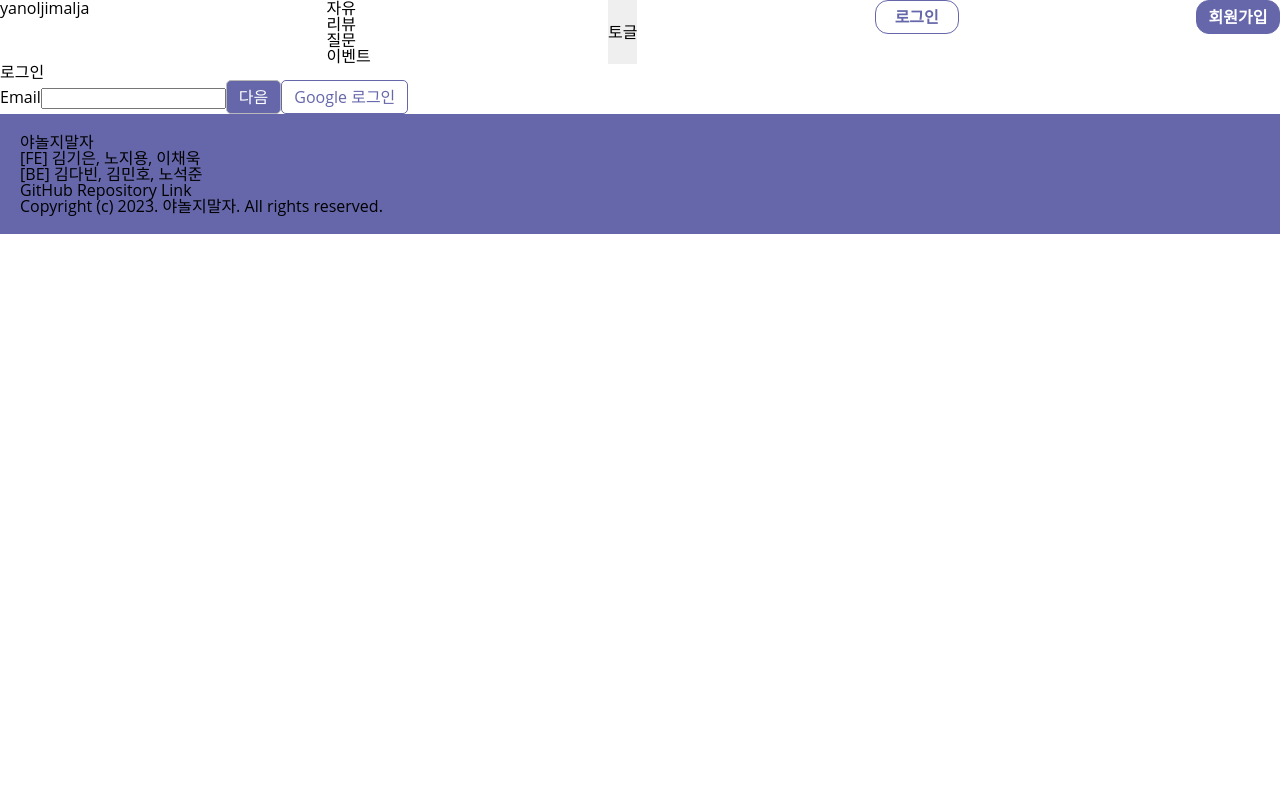
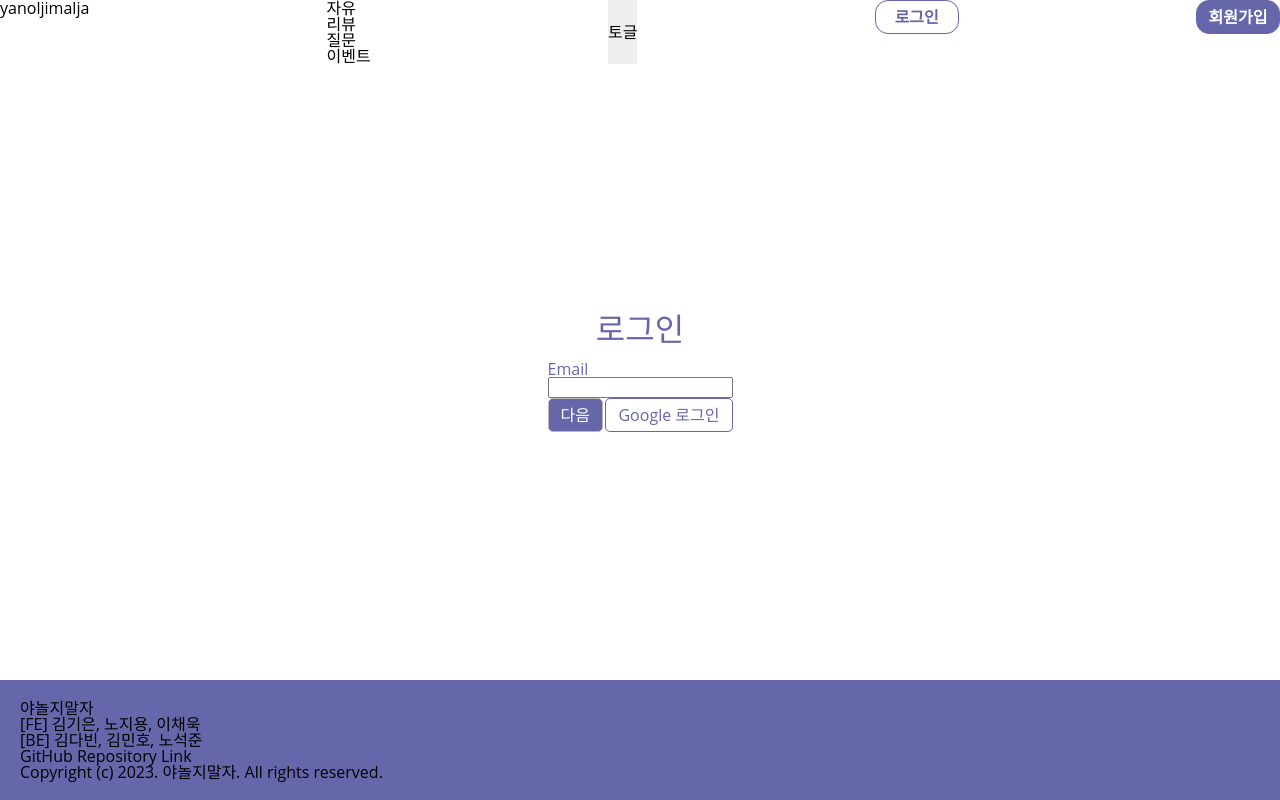
Before and after one commit to codestates-seb/seb42_main_027, a React (Create React App) app in the folder client/: page /login in a window 1280 px wide. Built offline with nearby package versions, Linux system fonts and the light colour scheme.

Commit message:
feat: MainLayout 생성

```diff
--- a/client/src/App.tsx
+++ b/client/src/App.tsx
@@ -1,5 +1,6 @@
 import Header from 'components/layouts/Header';
 import Footer from 'components/layouts/Footer';
+import MainLayout from 'components/layouts/MainLayout';
 import GlobalStyle from './GlobalStyles';
 import Router from './Router';
 
@@ -7,9 +8,11 @@ function App() {
   return (
     <>
       <GlobalStyle />
-      <Header />
-      <Router />
-      <Footer />
+      {/* <Header /> */}
+      <MainLayout>
+        <Router />
+      </MainLayout>
+      {/* <Footer /> */}
     </>
   );
 }
--- /dev/null
+++ b/client/src/components/layouts/MainLayout.tsx
@@ -0,0 +1,27 @@
+import styled from 'styled-components';
+
+import Footer from './Footer';
+import Header from './Header';
+
+const Container = styled.div`
+  display: flex;
+  flex-direction: column;
+  justify-content: space-between;
+  height: 100vh;
+`;
+
+type MainLayoutProps = {
+  children: React.ReactNode;
+};
+
+function MainLayout({ children }: MainLayoutProps) {
+  return (
+    <Container>
+      <Header />
+      {children}
+      <Footer />
+    </Container>
+  );
+}
+
+export default MainLayout;
--- a/client/src/pages/Login.tsx
+++ b/client/src/pages/Login.tsx
@@ -1,14 +1,49 @@
+import styled from 'styled-components';
+import theme from 'theme';
 import BaseButton from '../components/UI/BaseButton';
+
+const { colors } = theme;
+const Container = styled.div`
+  display: flex;
+  flex-direction: column;
+  justify-content: center;
+  align-items: center;
+`;
+
+const Title = styled.h1`
+  color: ${theme.colors.pointColor};
+  font-size: 2rem;
+  margin-bottom: 1rem;
+`;
+
+const Form = styled.form`
+  display: flex;
+  flex-direction: column;
+`;
+
+const ButtonGroup = styled.div`
+  display: flex;
+  justify-content: space-between;
+`;
+
+const Label = styled.label`
+  display: flex;
+  flex-direction: column;
+  color: ${colors.pointColor};
+`;
 
 function Login() {
   return (
     <div>
-      <h1>로그인</h1>
-      <form>
-        <label htmlFor="email">
+      <Container>
+        <Title>로그인</Title>
+        <Form>
+          <Label htmlFor="email">
             Email
             <input type="text" id="email" />
-        </label>
+          </Label>
+
+          <ButtonGroup>
             <BaseButton
               color="pointColor"
               size="md"
@@ -25,7 +60,9 @@ function Login() {
             >
               Google 로그인
             </BaseButton>
-      </form>
+          </ButtonGroup>
+        </Form>
+      </Container>
     </div>
   );
 }
```
Lines whose indentation alone changed are shown as unchanged.
